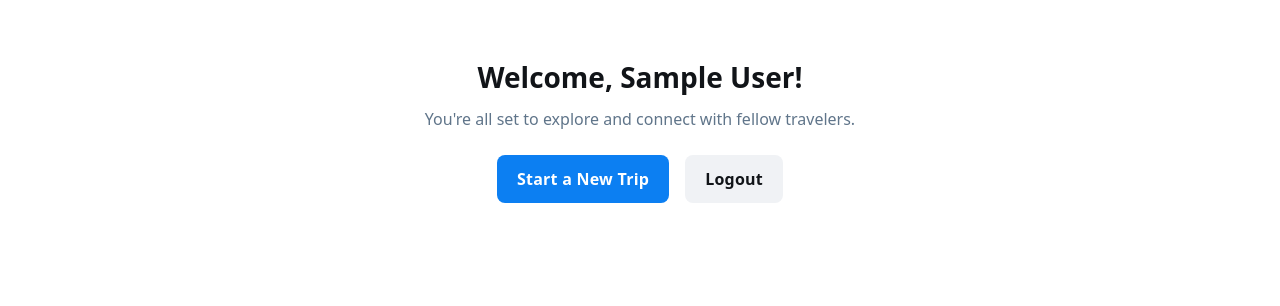
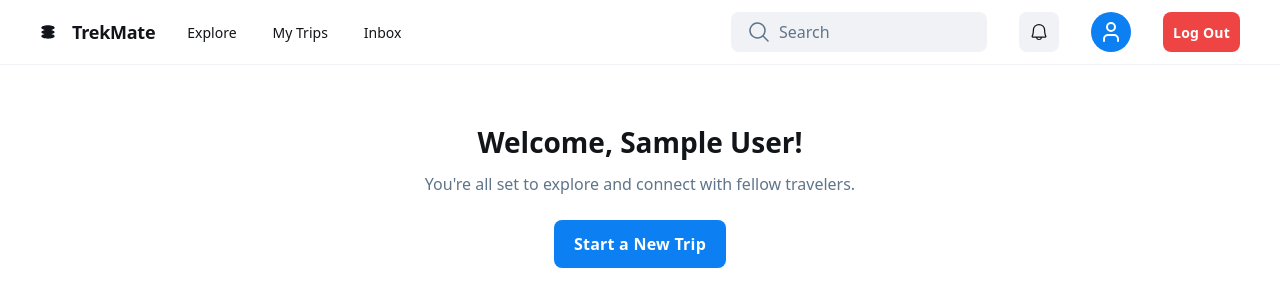
Before and after one commit to mnene-william/Trekmate-app, a React (Vite) app: page /dashboard in a window 1280 px wide. Shown: the top 306 px of the page. Built offline with nearby package versions, Linux system fonts and the light colour scheme; no server answers; sample sign-in values are in the browser's storage.

Commit message:
feat: add HomePage component and update routing; integrate Header in Dashboard and HomePage, adjust SignUp navigation to redirect to CreateProfile

```diff
--- a/src/App.jsx
+++ b/src/App.jsx
@@ -7,6 +7,7 @@ import Dashboard from './Components/Dashboard';
 import CreateProfile from './Components/CreateProfile';
 import Header from './Components/Header';
 import PrivateRoute from './Components/PrivateRoute';
+import HomePage from './Components/HomePage';
 
 
 
@@ -19,12 +20,13 @@ function App() {
 
       <Routes>
         <Route path="/header" element={<Header />} />
+        <Route path="/homepage" element={<HomePage/>} />
 
         <Route path="/signup" element={<SignUp />} />
         <Route path="/login" element={<Login />} />
         <Route path="/create-profile" element={<PrivateRoute><CreateProfile /></PrivateRoute>} />
         <Route path="/dashboard" element={<PrivateRoute><Dashboard /></PrivateRoute>} />
-        <Route path="/" element={<Navigate to="header" replace />} />
+        <Route path="/" element={<Navigate to='header' replace />} />
         <Route path="/explore" element={<h1>Explore Page (Coming Soon!)</h1>} />
         <Route path="/my-trips" element={<h1>My Trips Page (Coming Soon!)</h1>} />
         <Route path="/inbox" element={<h1>Inbox Page (Coming Soon!)</h1>} />
--- a/src/Components/Dashboard.jsx
+++ b/src/Components/Dashboard.jsx
@@ -3,19 +3,13 @@ import { useAuth } from '../Context/AuthContext';
 import { Link, useNavigate } from 'react-router-dom';
 import { auth } from '../firebase';
 import { signOut } from 'firebase/auth';
+import Header from './Header';
 
 function Dashboard() {
     const { currentUser, loading } = useAuth();
     const navigate = useNavigate();
 
-    const handleLogout = async () => {
-        try {
-            await signOut(auth);
-            navigate('/login');
-        } catch (error) {
-            console.error('Error signing out from Dashboard:', error);
-        }
-    };
+
 
     if (loading) {
         return (
@@ -26,6 +20,8 @@ function Dashboard() {
     }
 
     return (
+        <>
+        <Header />
         <div className="flex flex-1 justify-center py-5">
             <div className="layout-content-container flex flex-col w-[512px] max-w-[512px] py-5 max-w-[960px] flex-1">
                 {currentUser ? (
@@ -40,12 +36,7 @@ function Dashboard() {
                             <button className="flex min-w-[84px] max-w-[480px] cursor-pointer items-center justify-center overflow-hidden rounded-lg h-12 px-5 bg-[#0c7ff2] text-white text-base font-bold leading-normal tracking-[0.015em]">
                                 <span className="truncate">Start a New Trip</span>
                             </button>
-                            <button
-                                onClick={handleLogout}
-                                className="flex min-w-[84px] max-w-[480px] cursor-pointer items-center justify-center overflow-hidden rounded-lg h-12 px-5 bg-[#f0f2f5] text-[#111418] text-base font-bold leading-normal tracking-[0.015em]"
-                            >
-                                <span className="truncate">Logout</span>
-                            </button>
+
                         </div>
                     </>
                 ) : (
@@ -68,6 +59,7 @@ function Dashboard() {
                 )}
             </div>
         </div>
+        </>
     );
 }
 
--- a/src/Components/Header.jsx
+++ b/src/Components/Header.jsx
@@ -1,4 +1,3 @@
-// src/Components/Header.jsx (Styled Version)
 import React from 'react';
 import { Link, useNavigate } from 'react-router-dom';
 import { useAuth } from '../Context/AuthContext';
@@ -20,19 +19,17 @@ function Header() {
     return (
         <header className="flex items-center justify-between whitespace-nowrap border-b border-solid border-b-[#f0f2f5] px-10 py-3">
             <div className="flex items-center gap-8">
-        {/* App Logo and Name */}
                 <div className="flex items-center gap-4 text-[#111418]">
                     <div className="size-4">
                         <svg viewBox="0 0 48 48" fill="none" xmlns="http://www.w3.org/2000/svg">
                             <path
                                 d="M44 11.2727C44 14.0109 39.8386 16.3957 33.69 17.6364C39.8386 18.877 44 21.2618 44 24C44 26.7382 39.8386 29.123 33.69 30.3636C39.8386 31.6043 44 33.9891 44 36.7273C44 40.7439 35.0457 44 24 44C12.9543 44 4 40.7439 4 36.7273C4 33.9891 8.16144 31.6043 14.31 30.3636C8.16144 29.123 4 26.7382 4 24C4 21.2618 8.16144 18.877 14.31 17.6364C8.16144 16.3957 4 14.0109 4 11.2727C4 7.25611 12.9543 4 24 4C35.0457 4 44 7.25611 44 11.2727Z"
-                fill="currentColor" // Re-added fill for color inheritance
+                                fill="currentColor"
                             ></path>
                         </svg>
                     </div>
-          <h2 className="text-[#111418] text-lg font-bold leading-tight tracking-[-0.015em]">Wanderlust</h2>
+                    <h2 className="text-[#111418] text-lg font-bold leading-tight tracking-[-0.015em]">TrekMate</h2>
                 </div>
-        {/* Main Navigation Links */}
                 <div className="flex items-center gap-9">
                     <Link className="text-[#111418] text-sm font-medium leading-normal" to="/explore">Explore</Link>
                     <Link className="text-[#111418] text-sm font-medium leading-normal" to="/my-trips">My Trips</Link>
@@ -40,7 +37,6 @@ function Header() {
                 </div>
             </div>
             <div className="flex flex-1 justify-end gap-8">
-        {/* Search Input Field */}
                 <label className="flex flex-col min-w-40 !h-10 max-w-64">
                     <div className="flex w-full flex-1 items-stretch rounded-lg h-full">
                         <div
@@ -63,8 +59,6 @@ function Header() {
                         />
                     </div>
                 </label>
-
-        {/* Notification Bell Button */}
                 <button
                     className="flex max-w-[480px] cursor-pointer items-center justify-center overflow-hidden rounded-lg h-10 bg-[#f0f2f5] text-[#111418] gap-2 text-sm font-bold leading-normal tracking-[0.015em] min-w-0 px-2.5"
                 >
@@ -76,18 +70,13 @@ function Header() {
                         </svg>
                     </div>
                 </button>
-
-        {/* Conditional Rendering: User logged in vs. Not logged in */}
                 {currentUser ? (
                     <>
-            {/* Generic User Icon - now styled */}
                         <Link to="/profile" className="flex items-center justify-center rounded-full size-10 bg-[#0c7ff2] text-white text-base font-bold">
-              {/* User Icon SVG - stroke="currentColor" for color inheritance */}
                             <svg xmlns="http://www.w3.org/2000/svg" width="24" height="24" viewBox="0 0 24 24" fill="none" stroke="currentColor" strokeWidth="2" strokeLinecap="round" strokeLinejoin="round" className="lucide lucide-user">
                                 <path d="M19 21v-2a4 4 0 0 0-4-4H9a4 4 0 0 0-4 4v2"/><circle cx="12" cy="7" r="4"/>
                             </svg>
                         </Link>
-            {/* Log Out Button */}
                         <button
                             onClick={handleLogout}
                             className="flex max-w-[480px] cursor-pointer items-center justify-center overflow-hidden rounded-lg h-10 bg-red-500 text-white gap-2 text-sm font-bold leading-normal tracking-[0.015em] min-w-0 px-2.5 hover:bg-red-600 transition-colors"
@@ -96,7 +85,6 @@ function Header() {
                         </button>
                     </>
                 ) : (
-          // Show Login and Sign Up buttons if no user is authenticated
                     <div className="flex gap-4">
                         <Link to="/login" className="flex max-w-[480px] cursor-pointer items-center justify-center overflow-hidden rounded-lg h-10 bg-[#f0f2f5] text-[#111418] text-sm font-bold leading-normal tracking-[0.015em] min-w-0 px-2.5 hover:bg-gray-200 transition-colors">
                             Log In
--- a/src/Components/HomePage.jsx
+++ b/src/Components/HomePage.jsx
@@ -1,12 +1,31 @@
 import React from 'react';
-import Header from './Componenets/Header';
+import Header from './Header';
+import {Link, useNavigate} from 'react';
+import {useAuth} from '../Context/AuthContext';
 
 function HomePage(){
+
+    const {currentUser, loading} = useAuth();
+
+      if (loading) {
+    return (
+      <div>
+        <p>Loading user data...</p>
+      </div>
+    );
+  }
+
 
 
     return(
         <>
         <Header />
+
+        <div>
+            <input type='text' value=''  />
+
+        </div>
+
 
 
         </>
--- a/src/Components/SignUp.jsx
+++ b/src/Components/SignUp.jsx
@@ -24,7 +24,7 @@ function SignUp() {
 
         try {
             await signup(email, password);
-            navigate('/header');
+            navigate('/create-profile');
         } catch (err) {
             if (err.code === 'auth/email-already-in-use') {
                 setError('This email address is already in use. Please log in or use a different email.');
```
Lines whose indentation alone changed are shown as unchanged.
